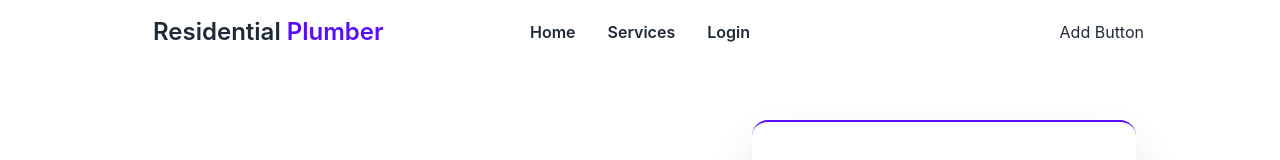
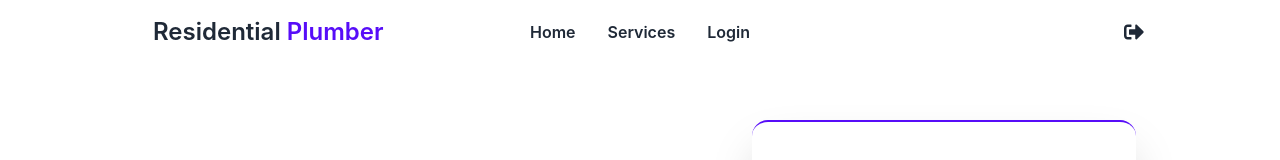
Before and after one commit to NahianNahin/residential-plumber-client, a React (Create React App) app: page /login in a window 1280 px wide. Shown: the top 160 px of the page. Built offline with nearby package versions, Linux system fonts and the light colour scheme; no server answers.

Commit message:
logout complete

```diff
--- a/src/contexts/AuthProvider.js
+++ b/src/contexts/AuthProvider.js
@@ -1,6 +1,6 @@
-import React, { createContext } from 'react';
+import React, { createContext, useEffect, useState } from 'react';
 
-import { createUserWithEmailAndPassword, getAuth, signInWithEmailAndPassword, updateProfile } from "firebase/auth";
+import { createUserWithEmailAndPassword, getAuth, onAuthStateChanged, signInWithEmailAndPassword, signOut, updateProfile } from "firebase/auth";
 import app from '../firebase/firebase.init';
 
 export const AuthContext = createContext();
@@ -8,6 +8,9 @@ export const AuthContext = createContext();
 const auth = getAuth(app);
 
 const AuthProvider = ({ children }) => {
+
+    const [user, setUser] = useState(null);
+    const [loading, setLoading] = useState(true);
 
     // For  User Create by Email Password
     const createUser = (email, password) => {
@@ -19,16 +22,37 @@ const AuthProvider = ({ children }) => {
         return signInWithEmailAndPassword(auth, email, password)
     }
 
-        // Update User info
-        const updateUserInfo = profile => {
-            return updateProfile(auth.currentUser,profile);
+    // Update User info
+    const updateUserInfo = profile => {
+        return updateProfile(auth.currentUser, profile);
+    }
+    // For Manage user state change
+    useEffect(() => {
+        const unsubscribe = onAuthStateChanged(auth, (currentUser) => {
+            setUser(currentUser);
+            setLoading(false);
+        });
+        return () => {
+            unsubscribe();
         }
+    }, []);
 
+    // For Logout
+    const logout = () => {
+        signOut(auth).then(() => {
+            console.log('Sign-out successful.');
+        }).catch((error) => {
+            console.log(error);
+        });
+    }
 
     const AuthData = {
+        user,
+        loading,
         createUser,
         login,
-        updateUserInfo
+        updateUserInfo,
+        logout
     }
     return (
         <div>
--- a/src/shared/Header/Header.js
+++ b/src/shared/Header/Header.js
@@ -1,7 +1,10 @@
-import React from 'react';
+import React, { useContext } from 'react';
+import { FaSignOutAlt } from 'react-icons/fa';
 import { Link } from 'react-router-dom';
+import { AuthContext } from '../../contexts/AuthProvider';
 
 const Header = () => {
+    const { logout } = useContext(AuthContext);
     const menuItems = <>
         <li><Link to='/' className='font-semibold'>Home</Link></li>
         <li><Link to='/services' className='font-semibold'>Services</Link></li>
@@ -30,7 +33,7 @@ const Header = () => {
                 </ul>
             </div>
             <div className="navbar-end">
-                <p>Add Button</p>
+                <button onClick={logout} className='text-xl'><FaSignOutAlt></FaSignOutAlt></button>
             </div>
         </div>
     );
```
